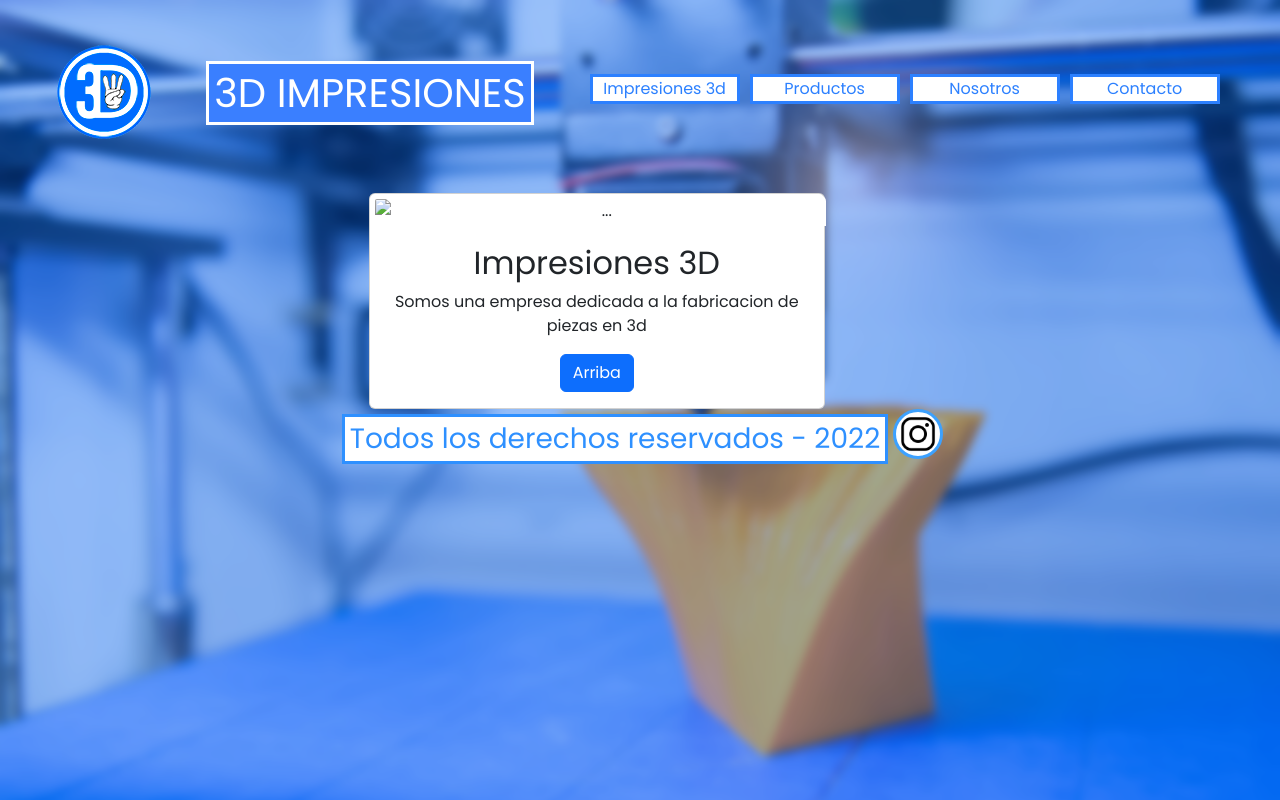
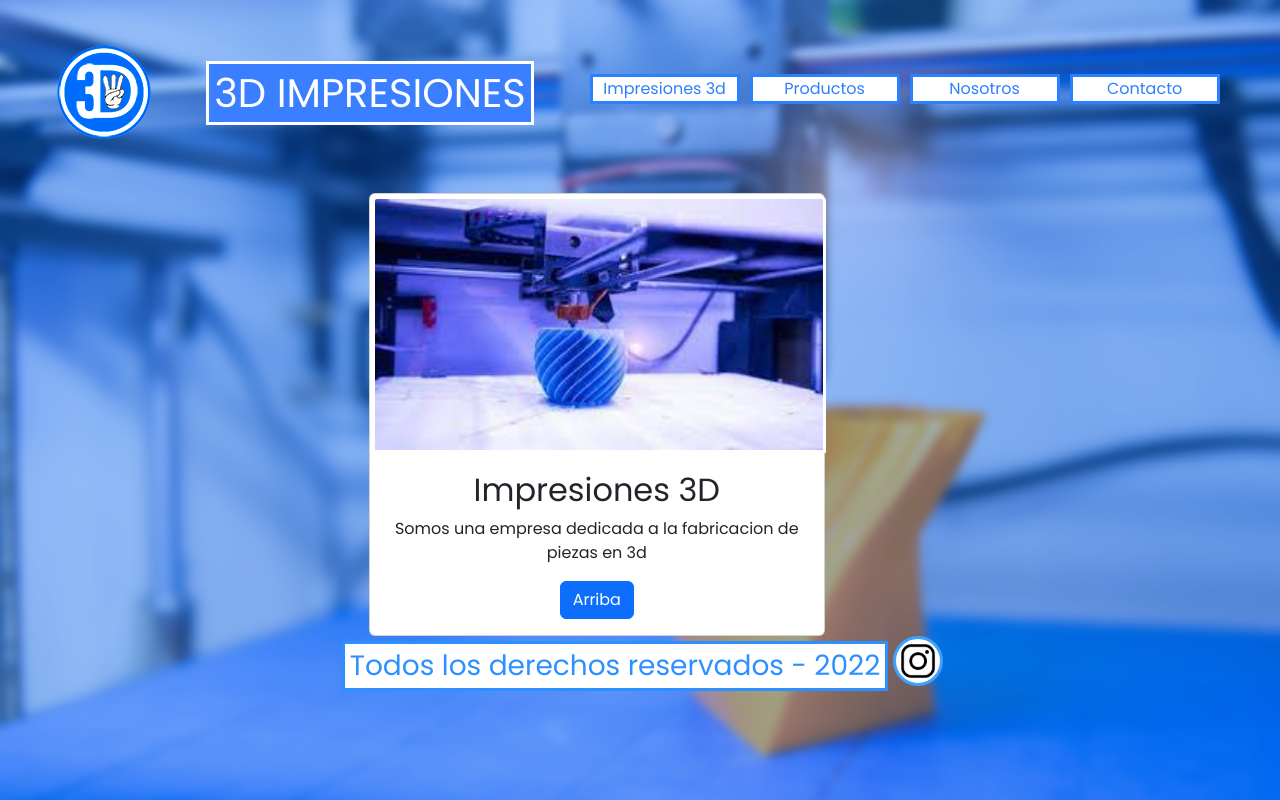
Before and after one commit to AnibalHuerta/entregas, a plain HTML site: page index.html in a window 1280 px wide. Drawn offline with nearby package versions, Linux system fonts and the light colour scheme; the site is published under a folder, as on GitHub Pages, so addresses that start at the root find nothing.

Commit message:
cambios en index2

```diff
--- a/index.html
+++ b/index.html
@@ -42,7 +42,7 @@
             </div>
         -->
         <div class="card">
-            <img src="/img/imageninicio.jpg" class="card-img-top" alt="...">
+            <img src="img/imageninicio.jpg" class="card-img-top" alt="...">
 
             <div class="card-body">
               <h2 class="card-title">Impresiones 3D</h2>
```
